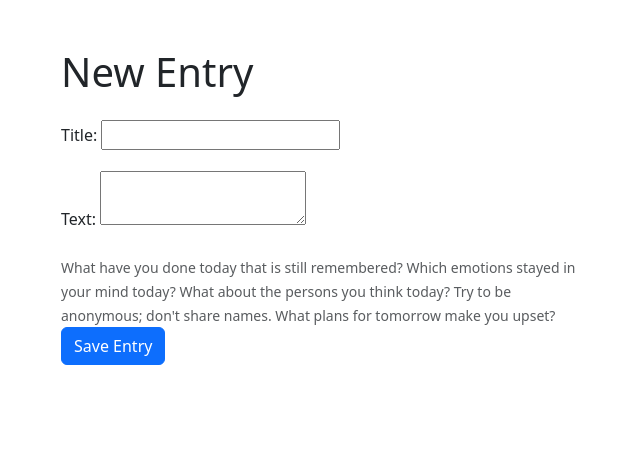
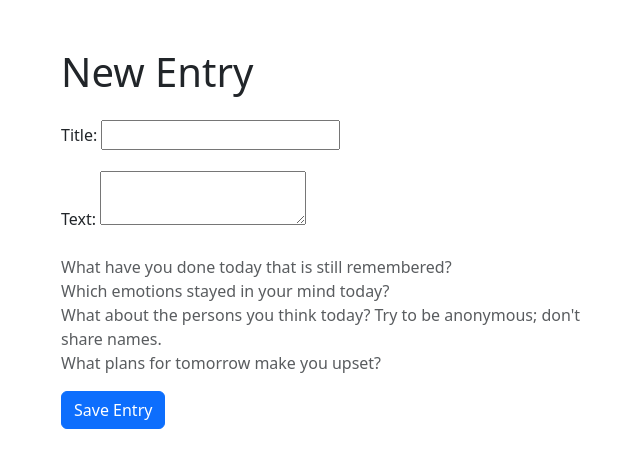
Before and after one commit to victorcreed/self_reflection, a Django app: template journal/templates/journal/new_entry.html in a window 1280 px wide. Shown: the part 56-524 px from the top of the page, without its empty margins (312-952 px from the left). Run offline with Django 3.2, Linux system fonts and the light colour scheme; the template is opened without the code that fills it, so the values that code supplies are empty, except form fields; tables that the repository leaves empty hold one stand-in row (values such as "Sample post"); form fields are guessed from the names that the template uses.

Commit message:
Refactor: Reformat hints as bullet points in new_entry.html

```diff
--- a/journal/templates/journal/new_entry.html
+++ b/journal/templates/journal/new_entry.html
@@ -16,7 +16,12 @@
                         {{ form.text }}
                         <div class="invalid-feedback">Please enter some text.</div>
                     </div>
-                    <small class="text-muted">What have you done today that is still remembered? Which emotions stayed in your mind today? What about the persons you think today? Try to be anonymous; don't share names. What plans for tomorrow make you upset?</small>
+                    <ul class="list-unstyled text-muted">
+                        <li>What have you done today that is still remembered?</li>
+                        <li>Which emotions stayed in your mind today?</li>
+                        <li>What about the persons you think today? Try to be anonymous; don't share names.</li>
+                        <li>What plans for tomorrow make you upset?</li>
+                    </ul>
                     <button type="submit" class="btn btn-primary">Save Entry</button>
                 </form>
                 <script>
```
